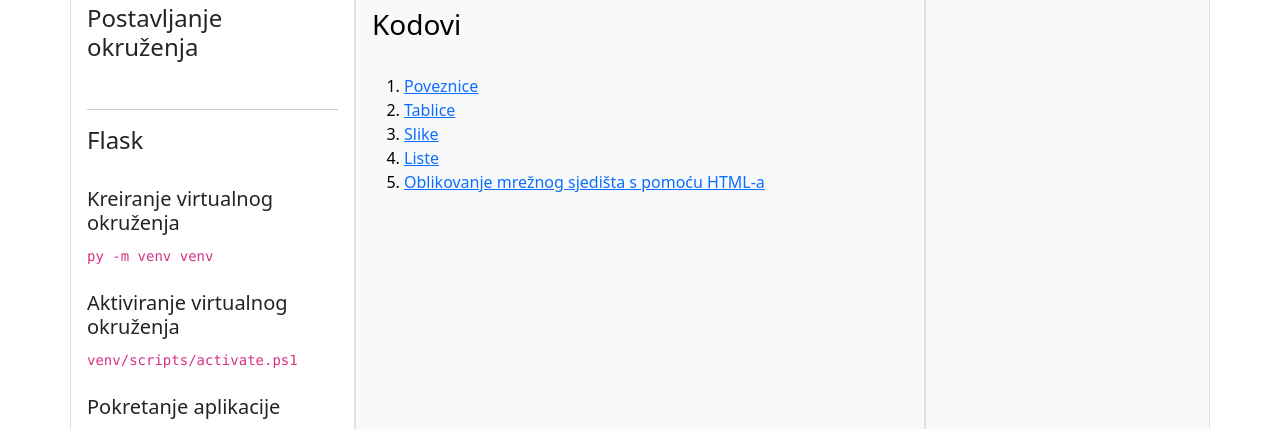
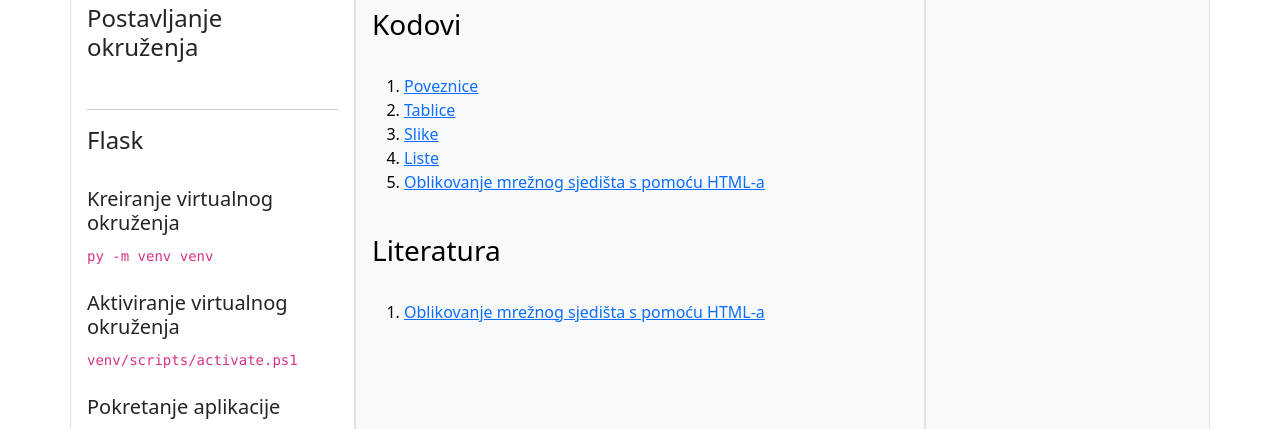
Before and after one commit to baltazar-flask/skola, a plain HTML site: page index.html in a window 1280 px wide. Shown: the part 351-780 px from the top of the page. Drawn offline with nearby package versions, Linux system fonts and the light colour scheme.

Commit message:
Add files via upload

```diff
--- a/index.html
+++ b/index.html
@@ -112,6 +112,14 @@
 
         <div id="link-container"></div>
 
+        <br>
+
+        <h3>Literatura</h3>
+
+        <br>
+
+        <div id="literatura"></div>
+
 
 
       </div>
@@ -136,6 +144,8 @@
 
 
     let link = "https://carnet-my.sharepoint.com/:u:/g/personal/danijel_klarin_skole_hr/";
+
+    // Kodovi
 
     let links = [
       { url: link + "EeW38fY2R1FCkIZwK6-pbXIB0zHrH1D-YNgaDc3w_Mx-4A?e=VuiLz7", text: "Poveznice" },
@@ -162,7 +172,35 @@
       ol.appendChild(li); // Dodajemo list item u <ol>
     });
 
+
     container.appendChild(ol); // Dodajemo <ol> u container
+
+
+    // Literatura
+
+    let listLiteratura = [
+      { url: link + "EabNYYBkIc5Nhh5L845XWAgBPujKKxz5lRe6YlDAobtReA?e=cVo405", text: "Oblikovanje mrežnog sjedišta s pomoću HTML-a" },
+
+    ];
+
+    let literatura = document.getElementById("literatura");
+
+    // Kreiramo <ol> listu
+    let olLit = document.createElement("ol");
+
+    listLiteratura.forEach(linkData => {
+      let li = document.createElement("li"); // Kreiramo list item
+      let a = document.createElement("a");
+
+      a.href = linkData.url;
+      a.textContent = linkData.text;
+      a.target = "_blank";
+
+      li.appendChild(a); // Dodajemo link u list item
+      olLit.appendChild(li); // Dodajemo list item u <ol>
+    });
+
+    literatura.appendChild(olLit); // Dodajemo <ol> u container
   </script>
 
 </body>
```
